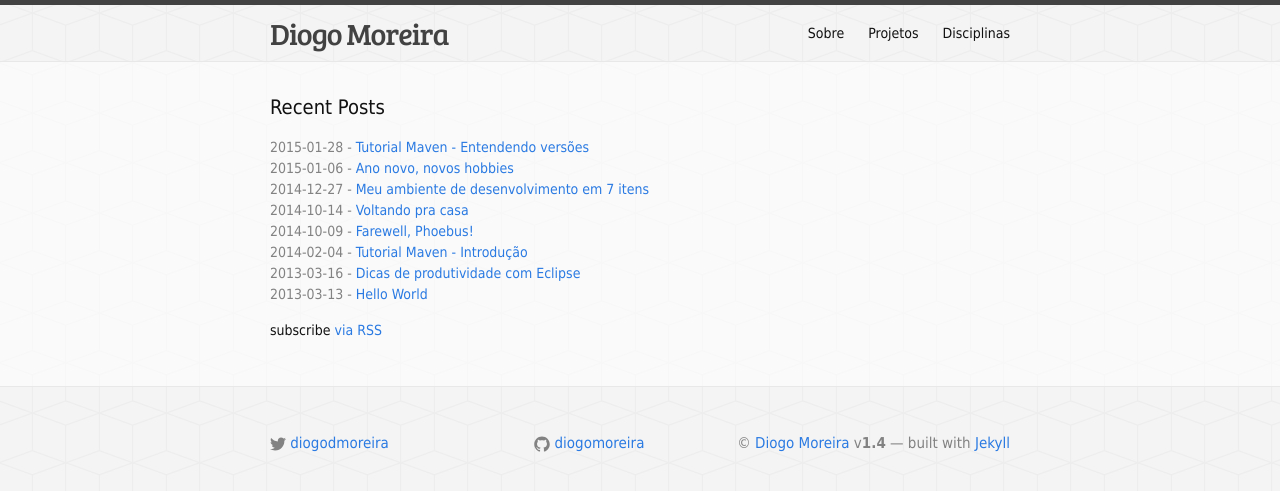
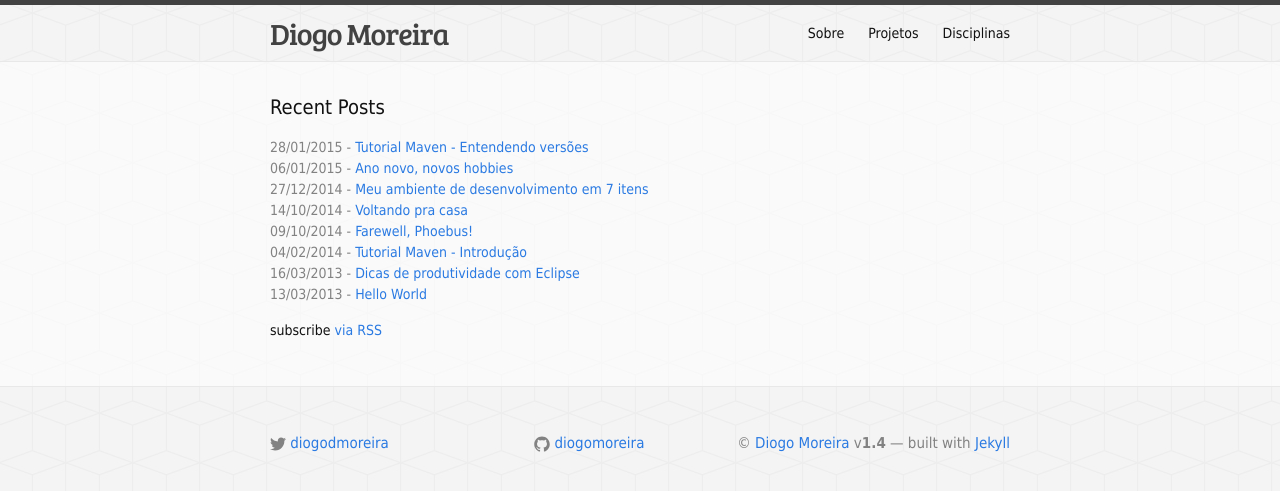
Before and after one commit to ricardojob/diogomoreira.github.io, a Jekyll site: the page built from index.html, in a window 1280 px wide. Shown: the top 491 px of the page. Built offline with Jekyll 4.4.1, drawn with Linux system fonts in a browser that asks for light colours.

Commit message:
Changing date format on index page

```diff
--- a/index.html
+++ b/index.html
@@ -10,7 +10,7 @@ layout: default
     {% for post in site.posts %}
       <li>
         <span class="post-meta">
-          {{ post.date | date: "%Y-%m-%d" }} - <a class="post-link" href="{{ post.url | prepend: site.baseurl }}">{{ post.title }}</a>
+          {{ post.date | date: "%d/%m/%Y" }} - <a class="post-link" href="{{ post.url | prepend: site.baseurl }}">{{ post.title }}</a>
         </span>
       </li>
     {% endfor %}
```
